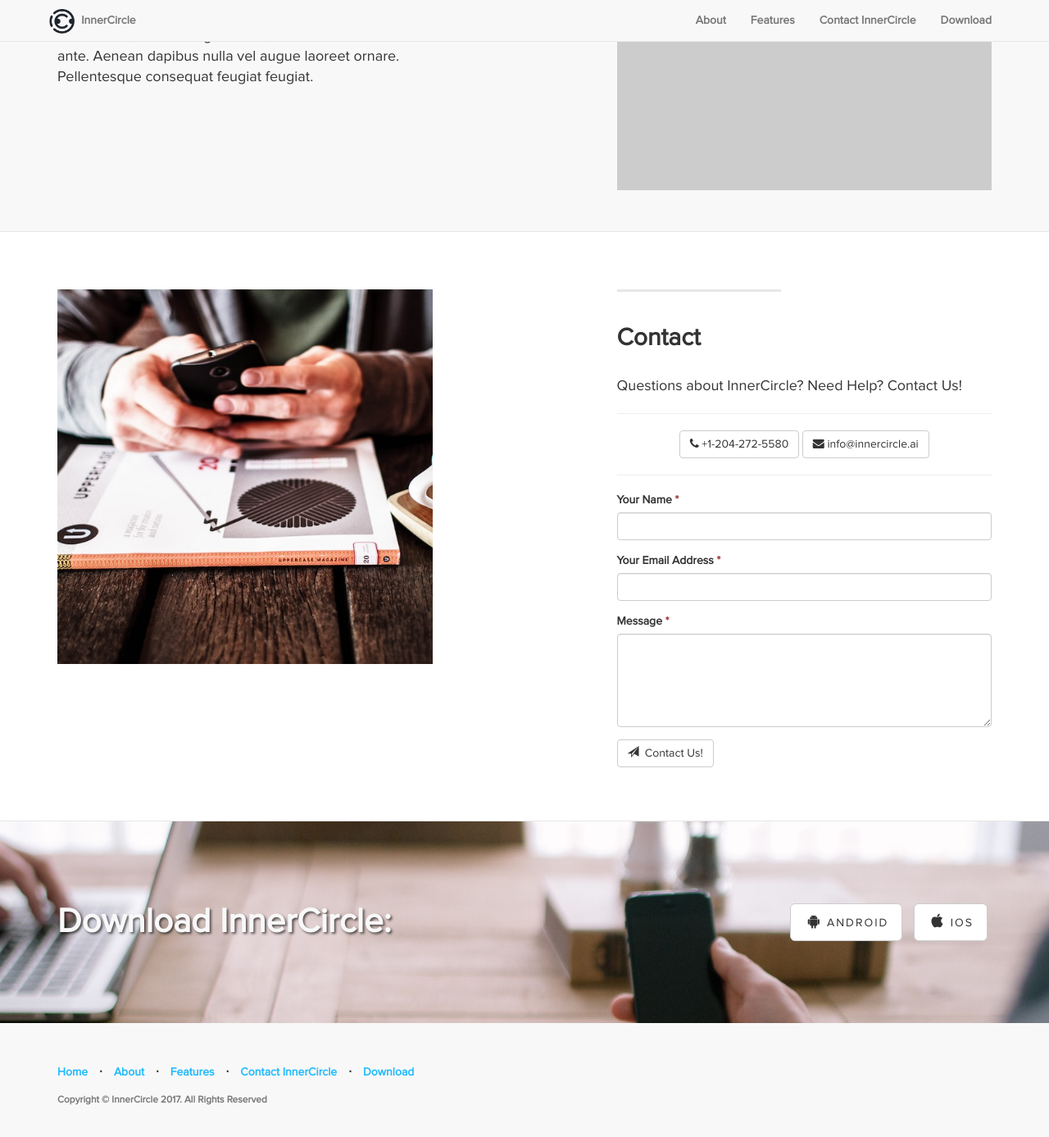
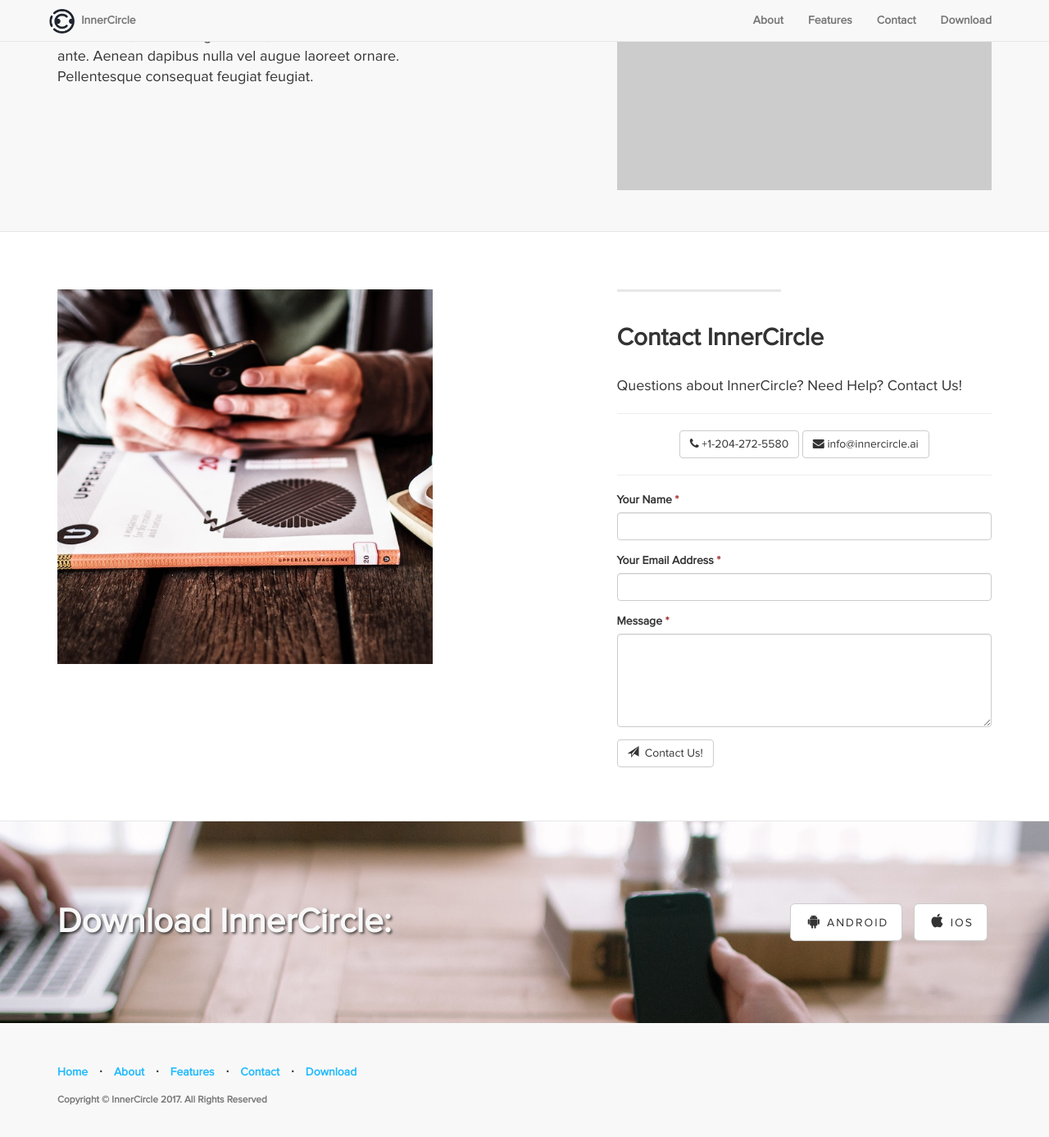
Before and after one commit to klcodanr/innercircle.ai-site, a Jekyll site: the page built from index.html, in a window 1280 px wide and 1400 px high, scrolled down 2230 px. Shown: the top 1387 px of the window at 82% size. Built offline with Jekyll 4.4.1, drawn with Linux system fonts in a browser that asks for light colours; Markdown is read by kramdown in place of the engine named in the settings.

Commit message:
Update 04-contact.html

```diff
--- a/_sections/04-contact.html
+++ b/_sections/04-contact.html
@@ -1,9 +1,9 @@
 ---
 layout: section
-title: Contact
+title: Contact InnerCircle
 image: /img/contact.jpg
 variant: contact
-header: Contact InnerCircle
+header: Contact
 ---
 
 <p>
```
